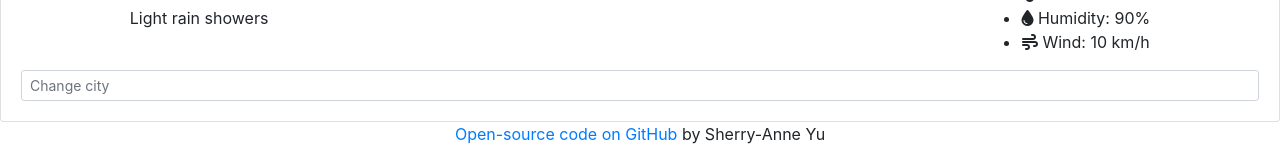
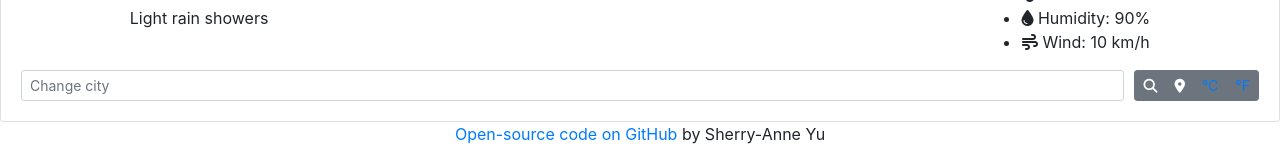
Before and after one commit to ahnseri/react-import-project, a React (Create React App) app: page / in a window 1280 px wide. Shown: the part 412-572 px from the top of the page. Built offline with nearby package versions, Linux system fonts and the light colour scheme.

Commit message:
added search buttons

```diff
--- /dev/null
+++ b/src/SearchButtons.js
@@ -0,0 +1,21 @@
+import React from "react";
+export default function SearchButtons() {
+  return (
+    <div className="SearchButtons">
+      <div className="btn-group">
+        <button type="submit" class="btn btn-secondary btn-sm">
+          <i className="fas fa-search" />
+        </button>
+        <button type="button" class="btn btn-secondary btn-sm">
+          <i className="fas fa-map-marker-alt" />
+        </button>
+        <button type="button" class="btn btn-secondary btn-sm">
+          <a href="/">°C</a>
+        </button>
+        <button type="button" class="btn btn-secondary btn-sm">
+          <a href="/">°F</a>
+        </button>
+      </div>
+    </div>
+  );
+}
--- a/src/Weather.js
+++ b/src/Weather.js
@@ -1,5 +1,6 @@
 import React from "react";
 import SearchForm from "./SearchForm";
+import SearchButtons from "./SearchButtons";
 import "./Weather.css";
 
 export default function Weather() {
@@ -64,6 +65,9 @@ export default function Weather() {
                 <div className="col">
                   <SearchForm />
                 </div>
+                <div className="col-auto">
+                  <SearchButtons />
+                </div>
               </div>
             </form>
           </section>
```
